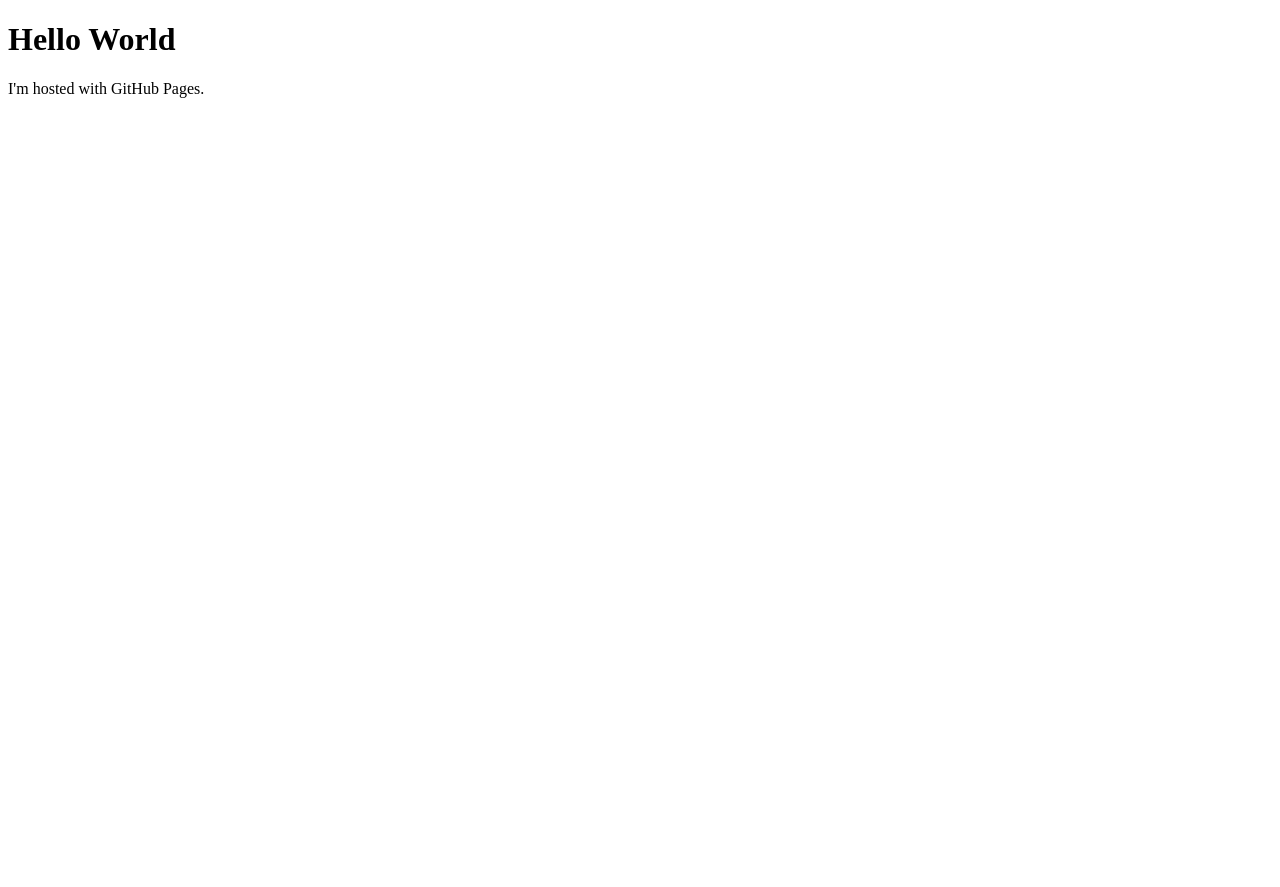
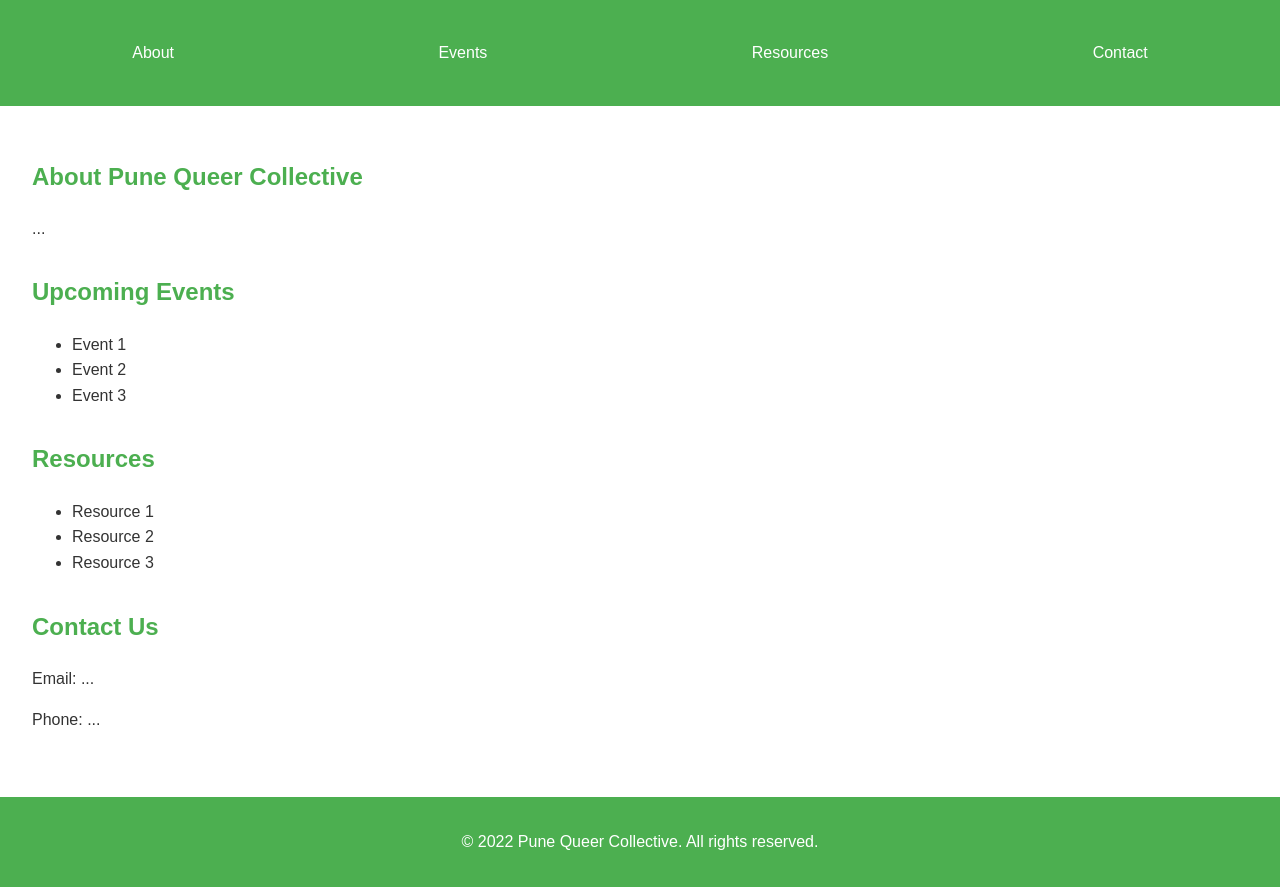
Before and after one commit to sonalika-p/pqc, a plain HTML site: page index.html in a window 1280 px wide. Before the commit the page ends 800 px from the top, so only its background shows below. Drawn offline with Linux system fonts and the light colour scheme.

Commit message:
Update index.html

```diff
--- a/index.html
+++ b/index.html
@@ -1,7 +1,56 @@
 <!DOCTYPE html>
-<html>
+<html lang="en">
+<head>
+    <meta charset="UTF-8">
+    <meta name="viewport" content="width=device-width, initial-scale=1.0">
+    <title>Pune Queer Collective</title>
+    <link rel="stylesheet" href="styles.css">
+</head>
 <body>
-<h1>Hello World</h1>
-<p>I'm hosted with GitHub Pages.</p>
+    <header>
+        <nav>
+            <ul>
+                <li><a href="#about">About</a></li>
+                <li><a href="#events">Events</a></li>
+                <li><a href="#resources">Resources</a></li>
+                <li><a href="#contact">Contact</a></li>
+            </ul>
+        </nav>
+    </header>
+
+    <main>
+        <section id="about">
+            <h1>About Pune Queer Collective</h1>
+            <p>...</p>
+        </section>
+
+        <section id="events">
+            <h2>Upcoming Events</h2>
+            <ul>
+                <li>Event 1</li>
+                <li>Event 2</li>
+                <li>Event 3</li>
+            </ul>
+        </section>
+
+        <section id="resources">
+            <h2>Resources</h2>
+            <ul>
+                <li>Resource 1</li>
+                <li>Resource 2</li>
+                <li>Resource 3</li>
+            </ul>
+        </section>
+
+        <section id="contact">
+            <h2>Contact Us</h2>
+            <p>Email: ...</p>
+            <p>Phone: ...</p>
+        </section>
+    </main>
+
+    <footer>
+        <p>&copy; 2022 Pune Queer Collective. All rights reserved.</p>
+    </footer>
 </body>
 </html>
```
